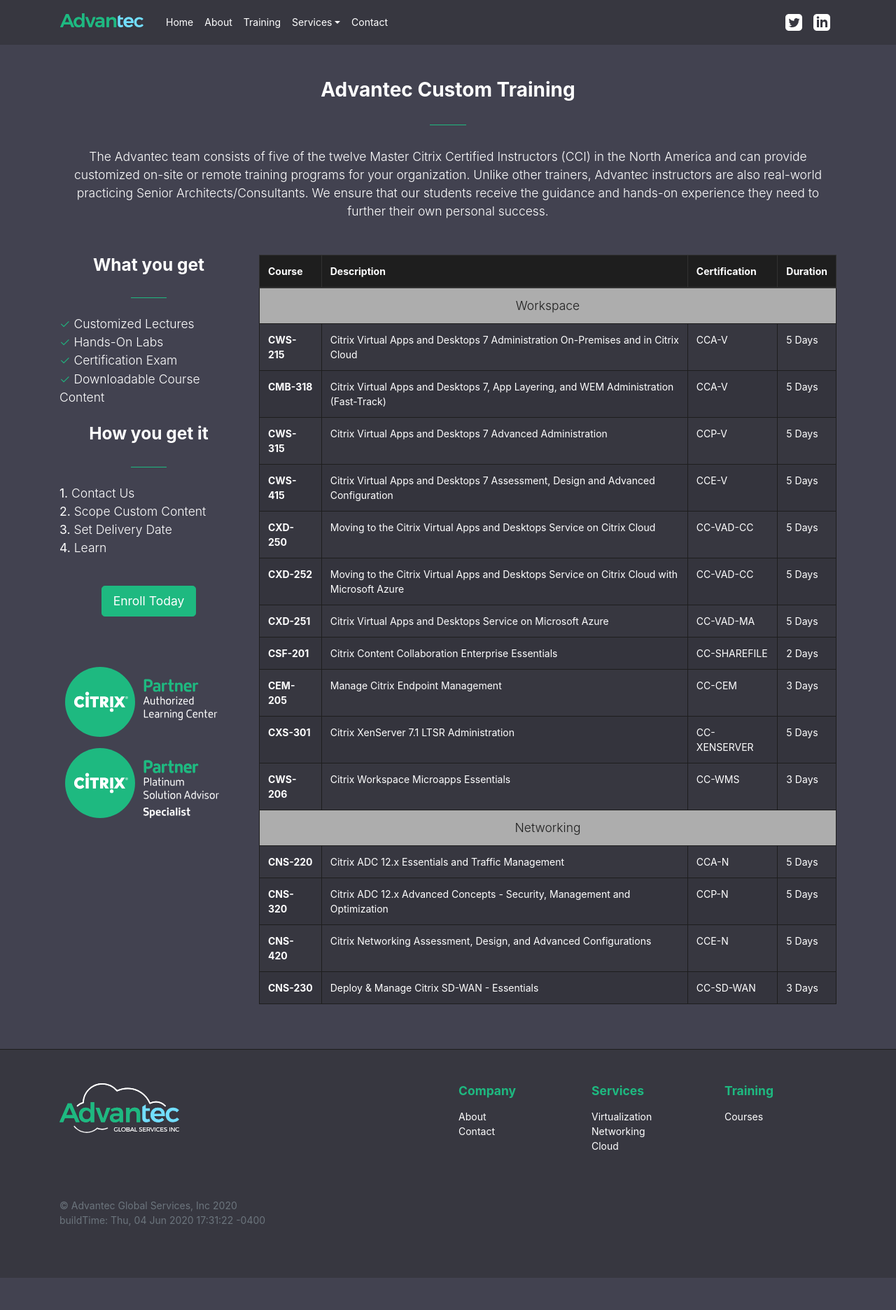
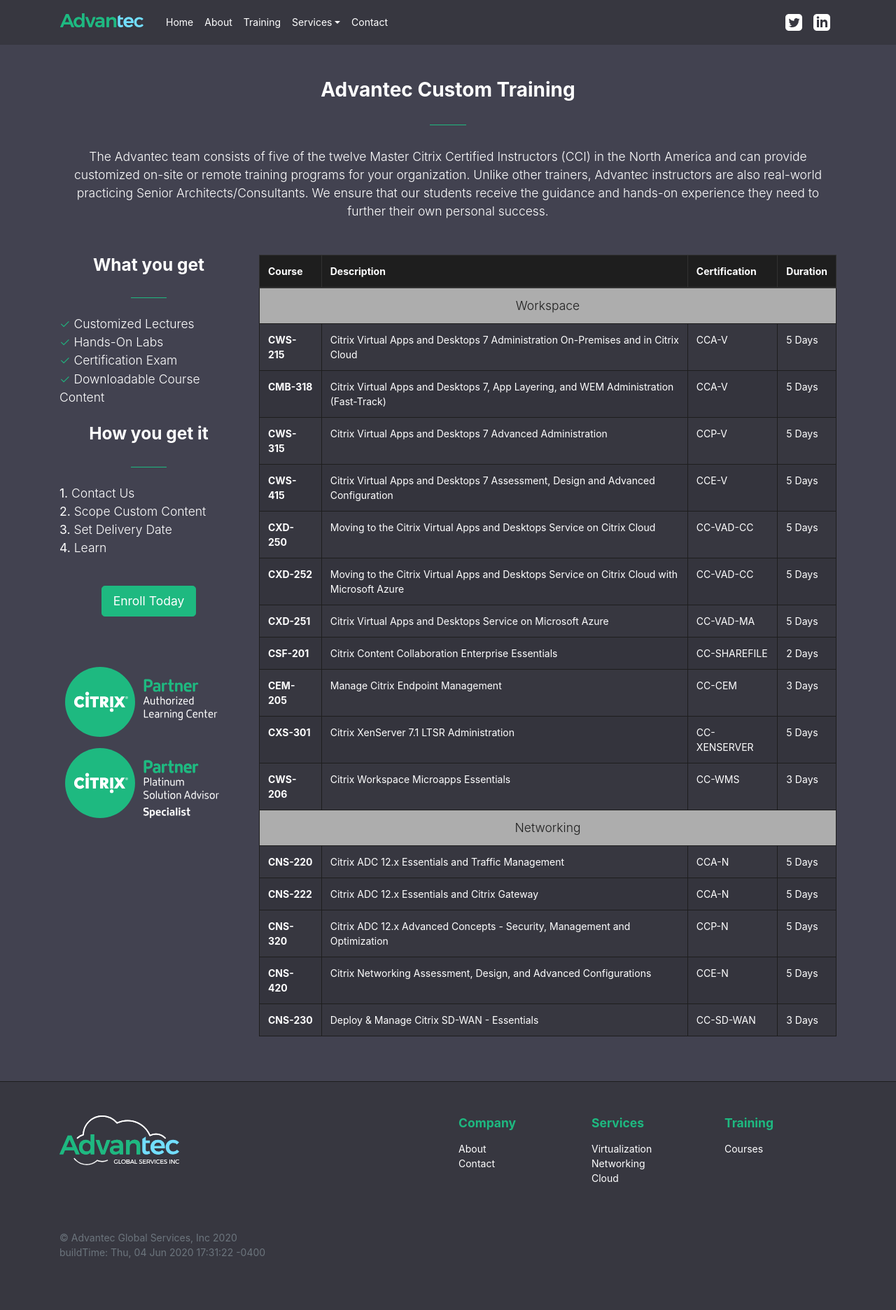
Before and after one commit to Advantec-Global-Services-Inc/Website, a Jekyll site: the page built from training.md, in a window 1280 px wide. Shown: the whole page at 70% size. Built offline with Jekyll 4.4.1, drawn with Linux system fonts in a browser that asks for light colours; before the commit the page ends 1826 px from its top, so only the background shows below that.

Commit message:
add cns-222 and pdf

```diff
--- a/_layouts/training.html
+++ b/_layouts/training.html
@@ -34,8 +34,8 @@
                     <li class="lead"><strong>2.</strong> Scope Custom Content</li>
                     <li class="lead"><strong>3.</strong> Set Delivery Date</li>
                     <li class="lead"><strong>4.</strong> Learn</li>
-                    </ul>
-                    <center><a class="btn btn-lg btn-primary my-4" href="/contact">Enroll Today</a></center>
+                </ul>
+                <center><a class="btn btn-lg btn-primary my-4" href="/contact">Enroll Today</a></center>
                 <div class="row my-5 justify-content-center">
                     <img height="100" src="/assets/img/calcBadge.svg">
                     <img class="mt-3" height="100" src="/assets/img/psaBadge.svg">
@@ -140,6 +140,12 @@
                                     <td>CCA-N</td>
                                     <td>5 Days</td>
                                 </tr>
+                                <tr data-href="/assets/pdf/CNS-222.pdf">
+                                    <th scope="row">CNS-222</th>
+                                    <td>Citrix ADC 12.x Essentials and Citrix Gateway</td>
+                                    <td>CCA-N</td>
+                                    <td>5 Days</td>
+                                </tr>
                                 <tr>
                                     <th scope="row">CNS-320</th>
                                     <td>Citrix ADC 12.x Advanced Concepts - Security, Management and Optimization</td>
--- a/assets/css/main.scss
+++ b/assets/css/main.scss
@@ -83,3 +83,7 @@
   content: "\2713";
   color: #1EB980;
 }
+
+[data-href] {
+  cursor: pointer;
+}
```
Also changed, not shown: other parts of _layouts/training.html (+7 -1 lines), 1 other file.
